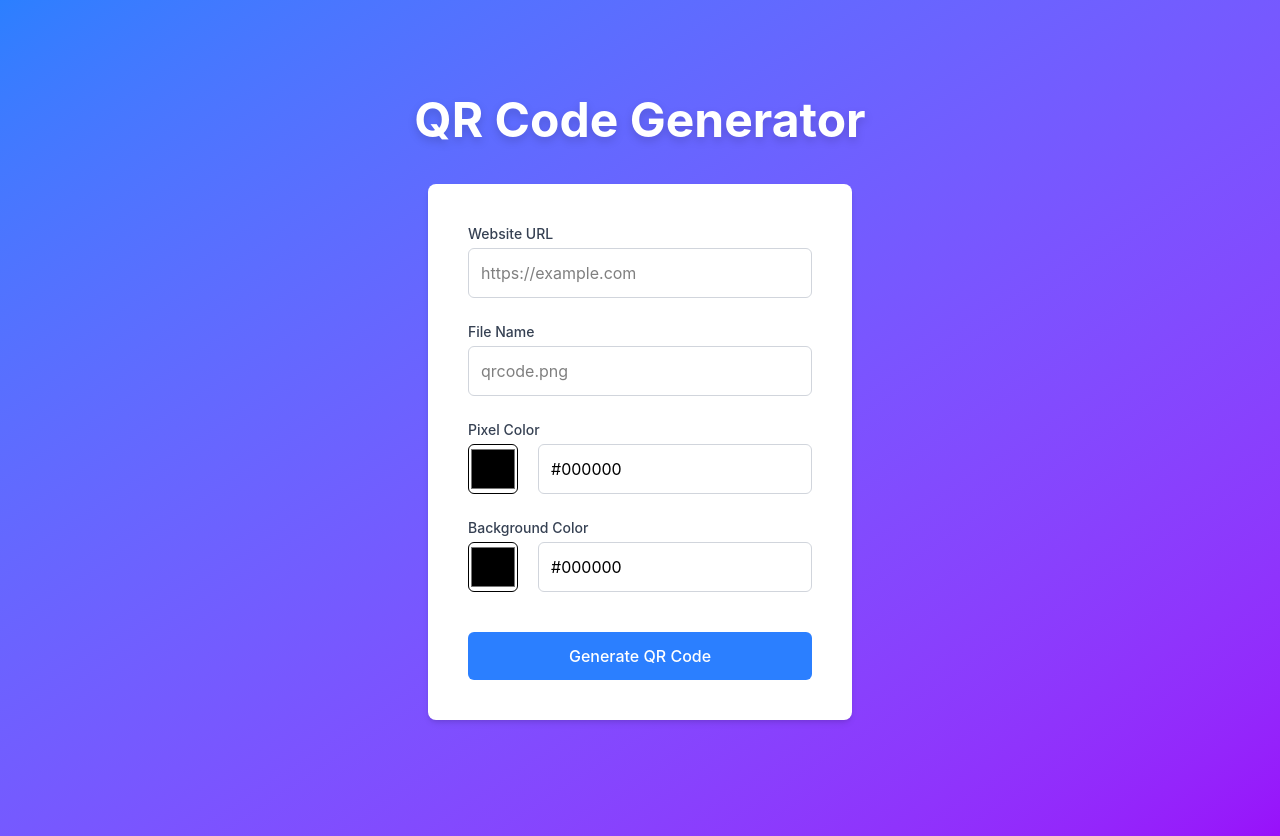
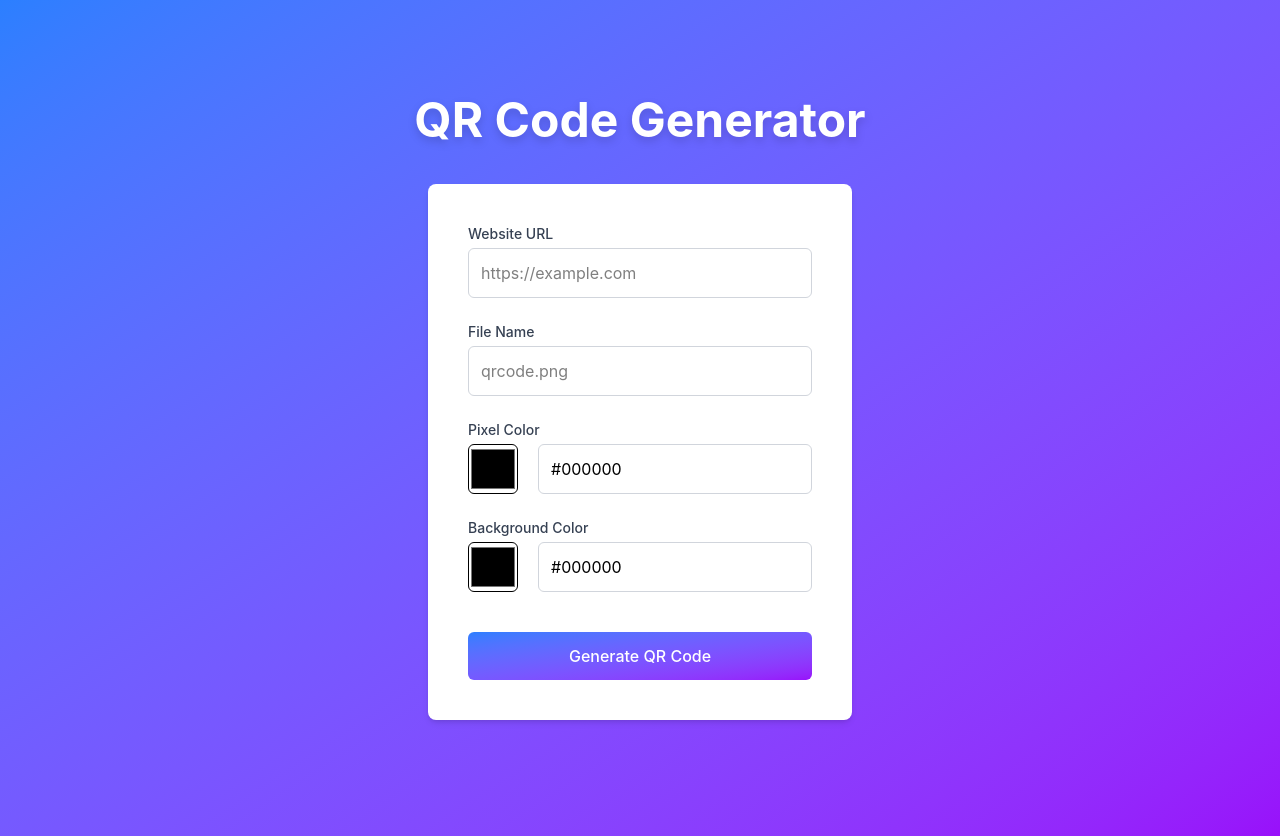
Before and after one commit to lukeclimen/qr-code-generator, a Next.js app: page /qr-code-generator/ in a window 1280 px wide. Built offline with nearby package versions, Linux system fonts and the light colour scheme.

Commit message:
Update button colour

```diff
--- a/src/app/ui/QrCodeForm.tsx
+++ b/src/app/ui/QrCodeForm.tsx
@@ -96,7 +96,7 @@ export default function QrCodeForm() {
 
       <button
         type="submit"
-        className="mt-4 p-3 bg-blue-500 text-white rounded-md font-medium hover:bg-blue-600 transition-colors"
+        className="mt-4 p-3 bg-linear-to-br from-blue-500 to-purple-600 text-white cursor-pointer rounded-md font-medium transition-colors"
       >
         Generate QR Code
       </button>
```
